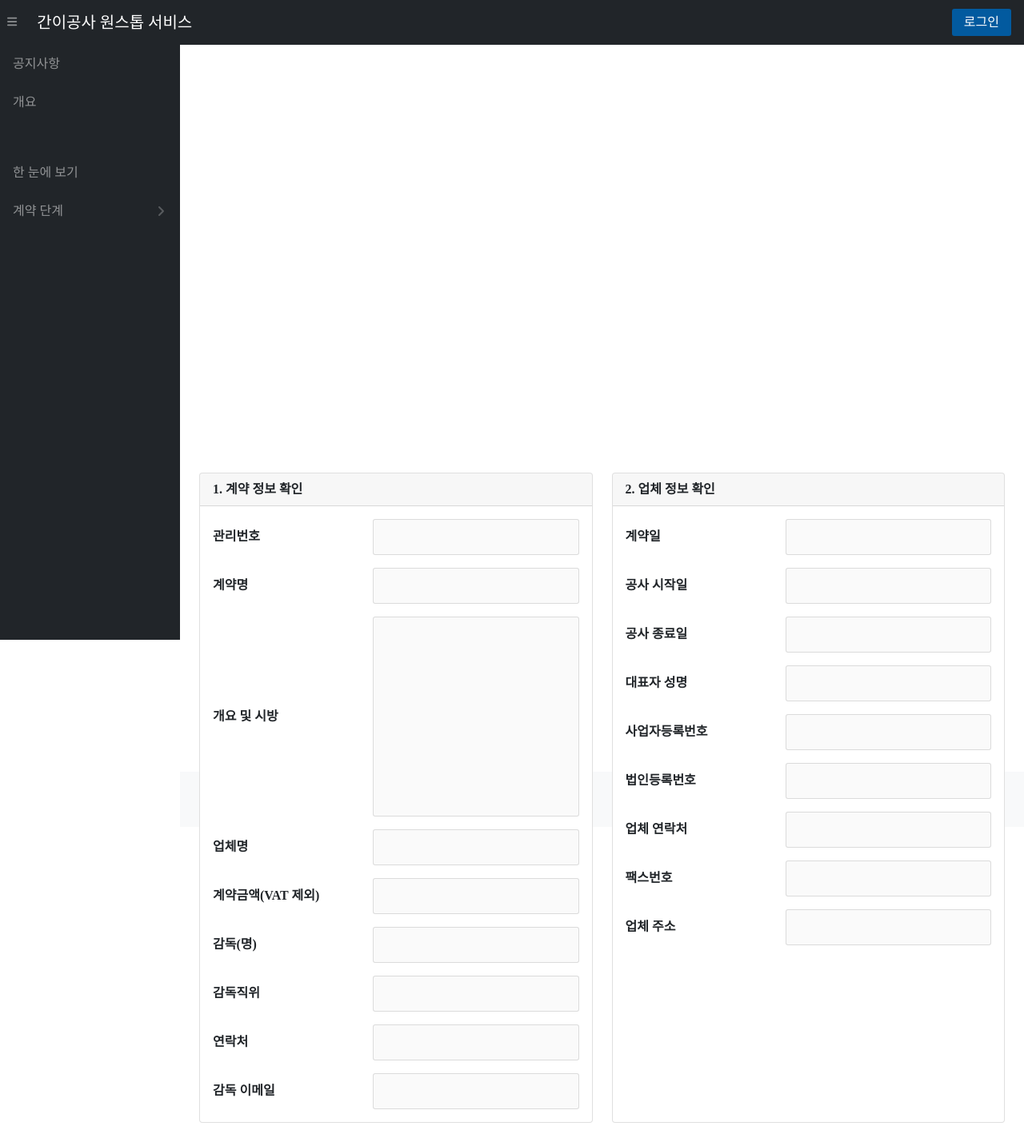
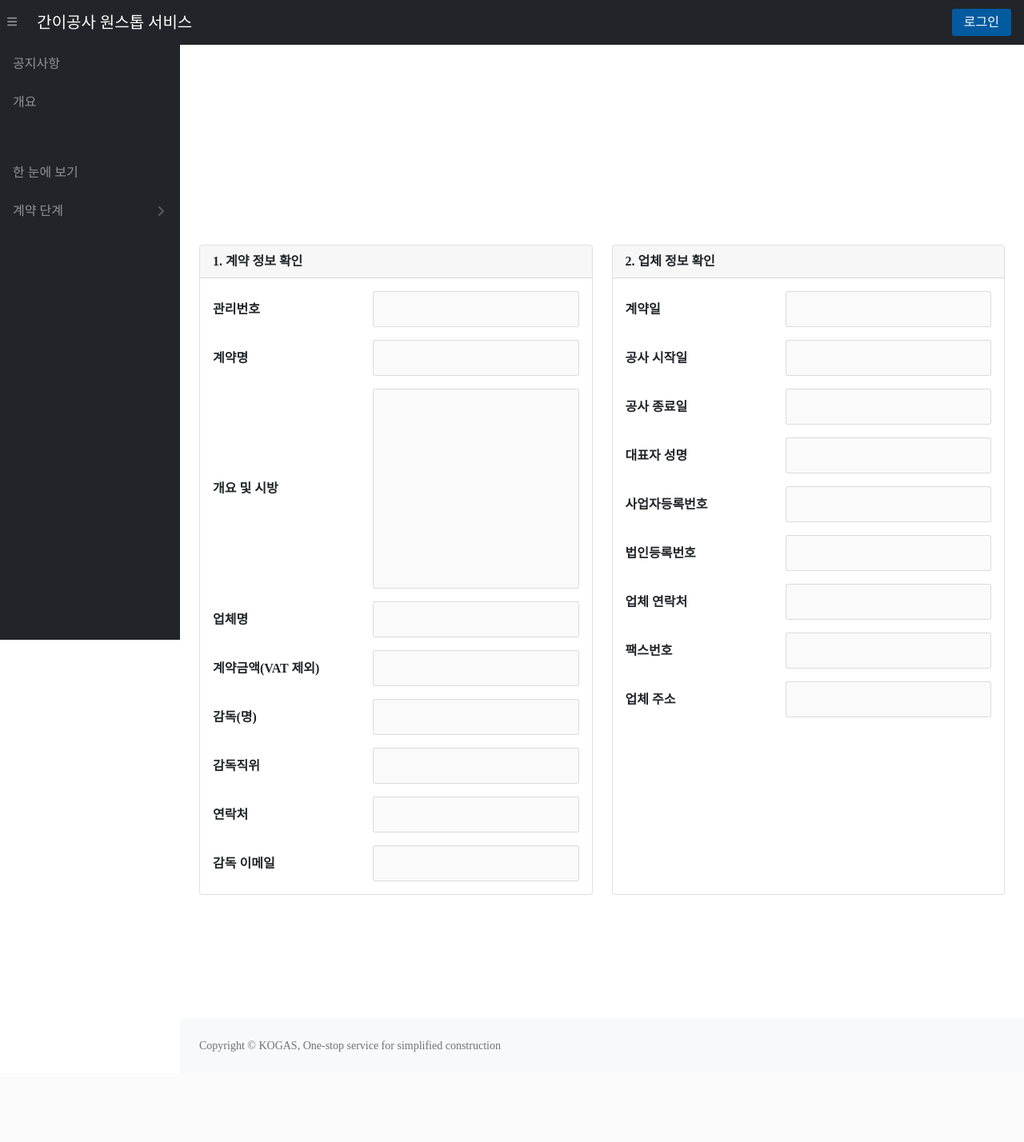
Before and after one commit to goldanghenry/KOGAS_Project, a Flask app: template templates/myPage.html in a window 1280 px wide. Shown: the whole page at 80% size. After the commit the page ends 1315 px from the top, so only its background shows below. Run offline with Flask 2, Linux system fonts and the light colour scheme; the template is opened without the code that fills it, so the values that code supplies are empty; some libraries are stand-ins or nearby versions; some web fonts are replaced.

Commit message:
gitflow-feature-stash: style

```diff
--- a/static/css/myPage.css
+++ b/static/css/myPage.css
@@ -5,13 +5,12 @@
 }
 
 main {
-  width: 100%;
-  height: 70%;
   display: flex;
   flex-direction: column;
   align-items: center;
   justify-content: center;
-  /* transform: translate(0, -50px); */
+  margin-top: 1.5rem;
+  margin-bottom: calc(42px + 1rem + 4.5rem);
 }
 
 header {
@@ -86,10 +85,9 @@ header span {
   50% {
     background-color: #025a9f;
     color: #fff;
-    opacity: 0.5;
   }
 }
 
 .process .now {
-  animation: blink 1.5s step-end infinite;
+  animation: blink 1.3s step-end infinite;
 }
```
